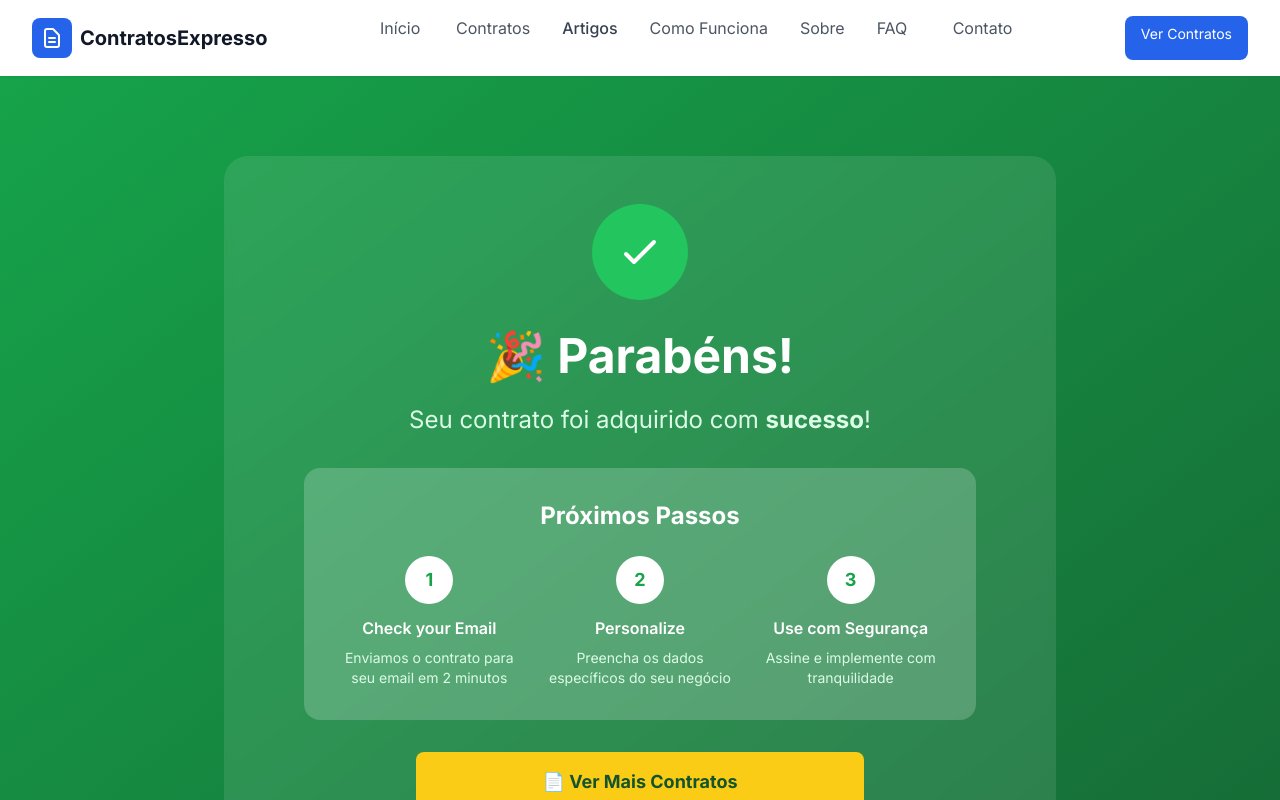
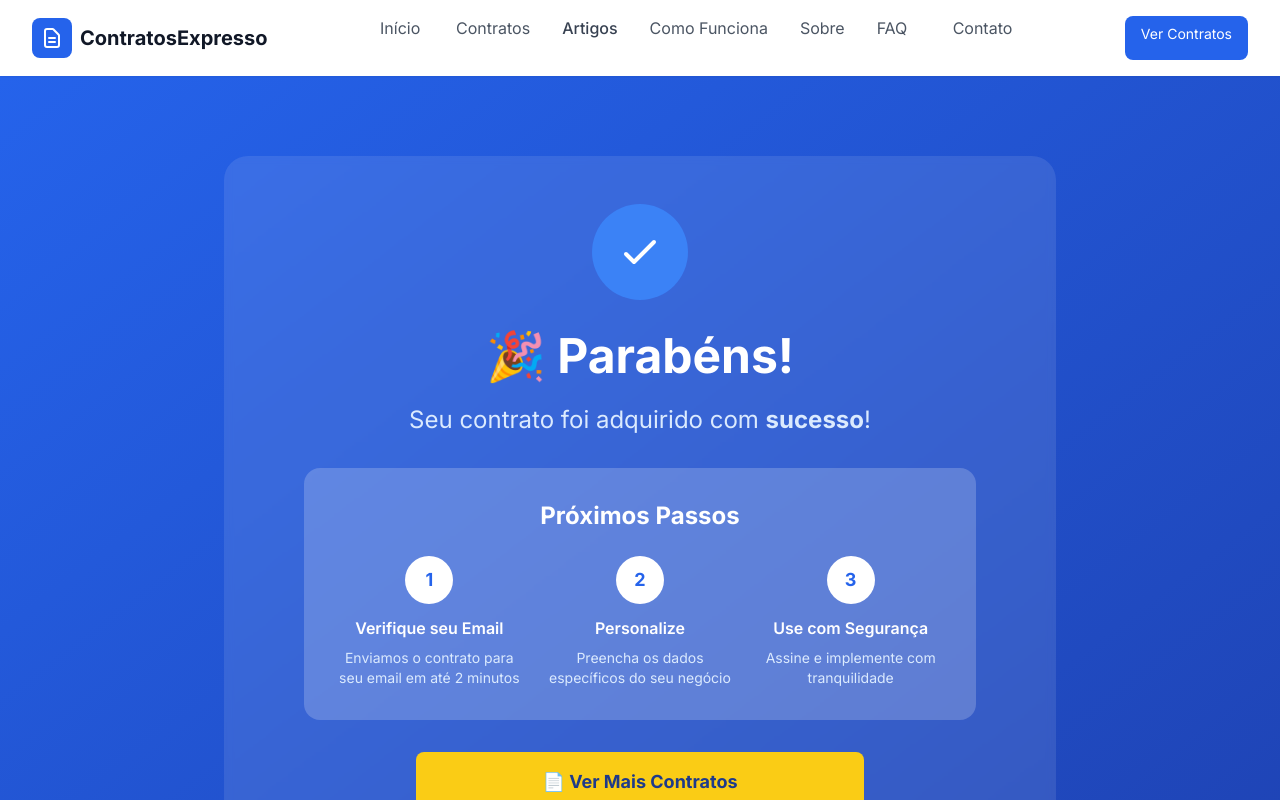
Before and after one commit to mestrereginaldo-site/contratosexpresso-site, a Next.js app: page /obrigado in a window 1280 px wide. Shown: the top 800 px of the page. Built offline with nearby package versions, Linux system fonts and the light colour scheme.

Commit message:
Update page.js

```diff
--- a/app/obrigado/page.js
+++ b/app/obrigado/page.js
@@ -7,11 +7,11 @@ export default function ObrigadoPage() {
     <main>
       <Header />
 
-      <section className="min-h-screen bg-gradient-to-br from-green-600 to-green-800 text-white py-20">
+      <section className="min-h-screen bg-gradient-to-br from-blue-600 to-blue-800 text-white py-20">
         <div className="max-w-4xl mx-auto px-4 sm:px-6 lg:px-8 text-center">
           <div className="bg-white/10 backdrop-blur-sm rounded-3xl p-12">
             {/* Ícone de Sucesso */}
-            <div className="w-24 h-24 bg-green-500 rounded-full flex items-center justify-center mx-auto mb-8">
+            <div className="w-24 h-24 bg-blue-500 rounded-full flex items-center justify-center mx-auto mb-8">
               <svg className="w-12 h-12 text-white" fill="none" stroke="currentColor" viewBox="0 0 24 24">
                 <path strokeLinecap="round" strokeLinejoin="round" strokeWidth={2} d="M5 13l4 4L19 7" />
               </svg>
@@ -21,7 +21,7 @@ export default function ObrigadoPage() {
               🎉 Parabéns!
             </h1>
 
-            <p className="text-xl md:text-2xl mb-8 text-green-100">
+            <p className="text-xl md:text-2xl mb-8 text-blue-100">
               Seu contrato foi adquirido com <strong>sucesso</strong>!
             </p>
 
@@ -30,21 +30,21 @@ export default function ObrigadoPage() {
 
               <div className="grid md:grid-cols-3 gap-6 text-left">
                 <div className="text-center">
-                  <div className="w-12 h-12 bg-white text-green-600 rounded-full flex items-center justify-center mx-auto mb-3 text-lg font-bold">1</div>
-                  <h3 className="font-semibold mb-2">Check your Email</h3>
-                  <p className="text-green-100 text-sm">Enviamos o contrato para seu email em 2 minutos</p>
+                  <div className="w-12 h-12 bg-white text-blue-600 rounded-full flex items-center justify-center mx-auto mb-3 text-lg font-bold">1</div>
+                  <h3 className="font-semibold mb-2">Verifique seu Email</h3>
+                  <p className="text-blue-100 text-sm">Enviamos o contrato para seu email em até 2 minutos</p>
                 </div>
 
                 <div className="text-center">
-                  <div className="w-12 h-12 bg-white text-green-600 rounded-full flex items-center justify-center mx-auto mb-3 text-lg font-bold">2</div>
+                  <div className="w-12 h-12 bg-white text-blue-600 rounded-full flex items-center justify-center mx-auto mb-3 text-lg font-bold">2</div>
                   <h3 className="font-semibold mb-2">Personalize</h3>
-                  <p className="text-green-100 text-sm">Preencha os dados específicos do seu negócio</p>
+                  <p className="text-blue-100 text-sm">Preencha os dados específicos do seu negócio</p>
                 </div>
 
                 <div className="text-center">
-                  <div className="w-12 h-12 bg-white text-green-600 rounded-full flex items-center justify-center mx-auto mb-3 text-lg font-bold">3</div>
+                  <div className="w-12 h-12 bg-white text-blue-600 rounded-full flex items-center justify-center mx-auto mb-3 text-lg font-bold">3</div>
                   <h3 className="font-semibold mb-2">Use com Segurança</h3>
-                  <p className="text-green-100 text-sm">Assine e implemente com tranquilidade</p>
+                  <p className="text-blue-100 text-sm">Assine e implemente com tranquilidade</p>
                 </div>
               </div>
             </div>
@@ -52,7 +52,7 @@ export default function ObrigadoPage() {
             <div className="space-y-4 max-w-md mx-auto">
               <Link
                 href="/contratos"
-                className="block w-full bg-yellow-400 text-green-900 font-bold py-4 px-8 rounded-lg hover:bg-yellow-300 transition-colors text-lg"
+                className="block w-full bg-yellow-400 text-blue-900 font-bold py-4 px-8 rounded-lg hover:bg-yellow-300 transition-colors text-lg"
               >
                 📄 Ver Mais Contratos
               </Link>
@@ -65,7 +65,7 @@ export default function ObrigadoPage() {
               </Link>
             </div>
 
-            <div className="mt-8 text-green-200 text-sm">
+            <div className="mt-8 text-blue-200 text-sm">
               ⚡ Em caso de dúvidas, entre em contato: contato@contratosexpresso.com
             </div>
           </div>
```
